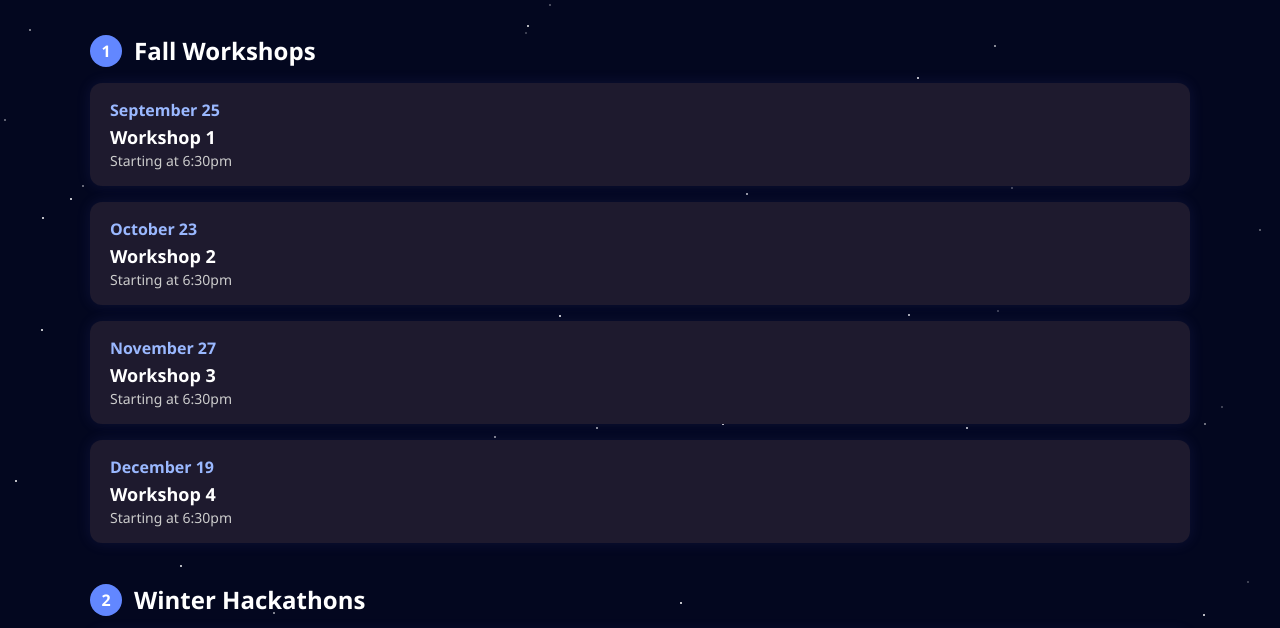
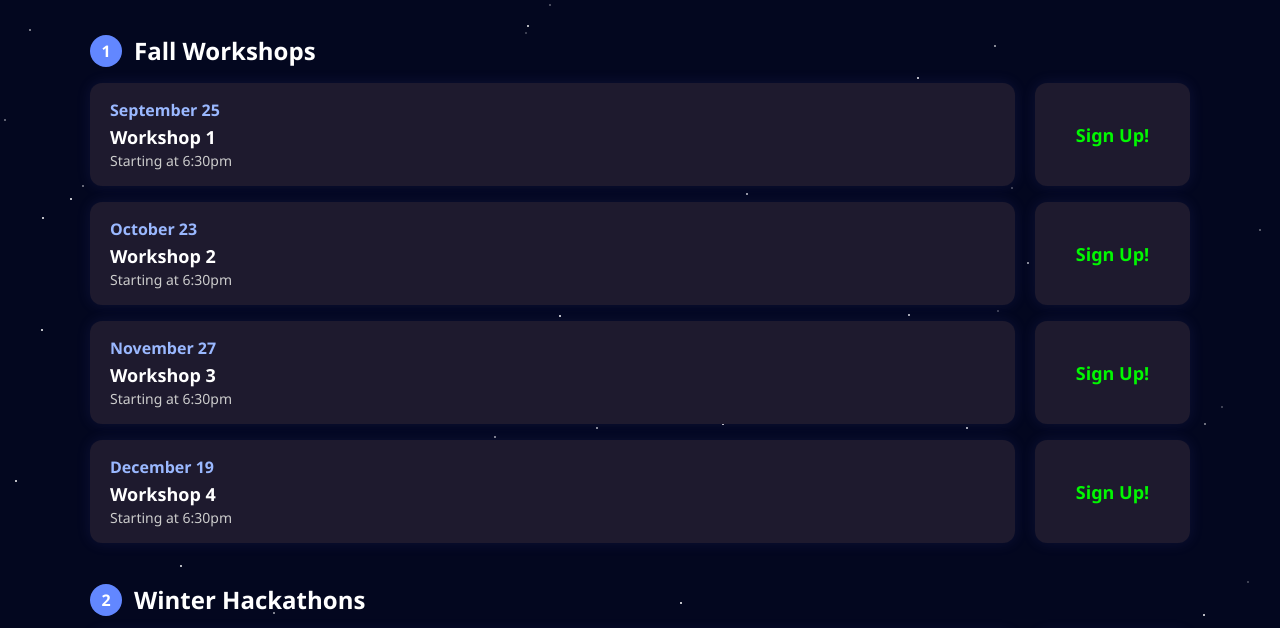
Before and after one commit to LunarisHacks/Website, a plain HTML site: page events.html in a window 1280 px wide. Shown: the part 147-775 px from the top of the page. Drawn offline with Linux system fonts and the light colour scheme.

Commit message:
Added google form links to events

```diff
--- a/events.html
+++ b/events.html
@@ -14,7 +14,6 @@
       position: relative;
     }
 
-    /* Starfield background */
     .stars {
       position: fixed;
       top: 0;
@@ -65,7 +64,6 @@
       color: #aaa;
     }
 
-    /* Schedule Styles */
     .day-block {
       margin-top: 40px;
     }
@@ -91,16 +89,37 @@
       font-size: 16px;
     }
 
+    .event-row {
+      display: flex;
+      align-items: stretch;
+      gap: 20px;
+      margin-top: 16px;
+    }
+
     .event-card {
+      flex: 4;
       background-color: #1e1a2e;
       border-radius: 12px;
       padding: 16px 20px;
-      margin-top: 16px;
       box-shadow: 0 0 15px rgba(122, 114, 255, 0.1);
       transition: transform 0.2s ease, box-shadow 0.2s ease;
+      display: flex;
+      flex-direction: column;
+      justify-content: center;
+    }
+    .signup-card {
+      flex: 1;
+      background-color: #1e1a2e;
+      border-radius: 12px;
+      box-shadow: 0 0 15px rgba(122, 114, 255, 0.1);
+      transition: transform 0.2s ease, box-shadow 0.2s ease;
+      display: flex;
+      align-items: center;
+      justify-content: center;
     }
 
-    .event-card:hover {
+    .event-card:hover,
+    .signup-card:hover {
       transform: translateY(-4px);
       box-shadow: 0 0 25px rgba(122, 114, 255, 0.3);
     }
@@ -123,7 +142,23 @@
       margin-top: 2px;
     }
 
-    /* Side-by-side Events */
+    .signup-card {
+      text-decoration: none;
+      flex: 0.7;
+      align-items: center;
+      justify-content: center;
+      font-weight: bold;
+      color: rgb(1, 247, 1);
+      font-size: 18px;
+      text-align: center;
+    }
+
+    .signup-card a {
+      text-decoration: none;
+      color: inherit;
+      font-size: 16px;
+    }
+
     .event-grid {
       display: grid;
       grid-template-columns: repeat(auto-fit, minmax(260px, 1fr));
@@ -159,7 +194,7 @@
 </head>
 <body>
 
-  <!-- Twinkling Stars Background -->
+  <!-- Twinkling Stars -->
   <div class="stars" id="stars"></div>
 
   <!-- Event Schedule -->
@@ -170,38 +205,63 @@
     <div class="day-block">
       <div class="day-title"><div class="day-circle">1</div>Fall Workshops</div>
 
+      <div class="event-row">
         <div class="event-card">
           <div class="event-time">September 25</div>
           <div class="event-title">Workshop 1</div>
           <div class="event-desc">Starting at 6:30pm</div>
         </div>
+        <a class="signup-card" href="https://docs.google.com/forms/d/e/1FAIpQLScM3_7n35DhOZNlyuG8P6CeoLIrNCKzNooz-DX5X09o47UMPw/viewform?usp=sharing&ouid=107767033344122668311" target="_blank">
+          Sign Up!
+        </a>
+      </div>
 
+      <div class="event-row">
         <div class="event-card">
           <div class="event-time">October 23</div>
           <div class="event-title">Workshop 2</div>
-        <div class="event-desc"> Starting at 6:30pm </div>
+          <div class="event-desc">Starting at 6:30pm</div>
+        </div>
+        <a class="signup-card" href="https://docs.google.com/forms/d/e/1FAIpQLScM3_7n35DhOZNlyuG8P6CeoLIrNCKzNooz-DX5X09o47UMPw/viewform?usp=sharing&ouid=107767033344122668311" target="_blank">
+          Sign Up!
+        </a>
       </div>
 
+      <div class="event-row">
         <div class="event-card">
           <div class="event-time">November 27</div>
           <div class="event-title">Workshop 3</div>
-        <div class="event-desc"> Starting at 6:30pm </div>
+          <div class="event-desc">Starting at 6:30pm</div>
+        </div>
+        <a class="signup-card" href="https://docs.google.com/forms/d/e/1FAIpQLScM3_7n35DhOZNlyuG8P6CeoLIrNCKzNooz-DX5X09o47UMPw/viewform?usp=sharing&ouid=107767033344122668311" target="_blank">
+          Sign Up!
+        </a>
       </div>
 
+      <div class="event-row">
         <div class="event-card">
           <div class="event-time">December 19</div>
           <div class="event-title">Workshop 4</div>
           <div class="event-desc">Starting at 6:30pm</div>
+        </div>
+        <a class="signup-card" href="https://docs.google.com/forms/d/e/1FAIpQLScM3_7n35DhOZNlyuG8P6CeoLIrNCKzNooz-DX5X09o47UMPw/viewform?usp=sharing&ouid=107767033344122668311" target="_blank">
+          Sign Up!
+        </a>
       </div>
     </div>
 
     <div class="day-block">
       <div class="day-title"><div class="day-circle">2</div>Winter Hackathons</div>
 
+      <div class="event-row">
         <div class="event-card">
           <div class="event-time">January 24</div>
           <div class="event-title">Hackathon!</div>
-        <div class="event-desc"> Starting at 6:30pm </div>
+          <div class="event-desc">Starting at 6:30pm</div>
+        </div>
+        <a class="signup-card" href="https://docs.google.com/forms/d/e/1FAIpQLScM3_7n35DhOZNlyuG8P6CeoLIrNCKzNooz-DX5X09o47UMPw/viewform?usp=sharing&ouid=107767033344122668311" target="_blank">
+          Sign Up!
+        </a>
       </div>
     </div>
   </div>
@@ -234,7 +294,7 @@
     </div>
   </div>
 
-  <!-- Script to Generate Stars -->
+  <!-- Stars Script -->
   <script>
     const starsContainer = document.getElementById('stars');
     for (let i = 0; i < 100; i++) {
```
Lines whose indentation alone changed are shown as unchanged.
